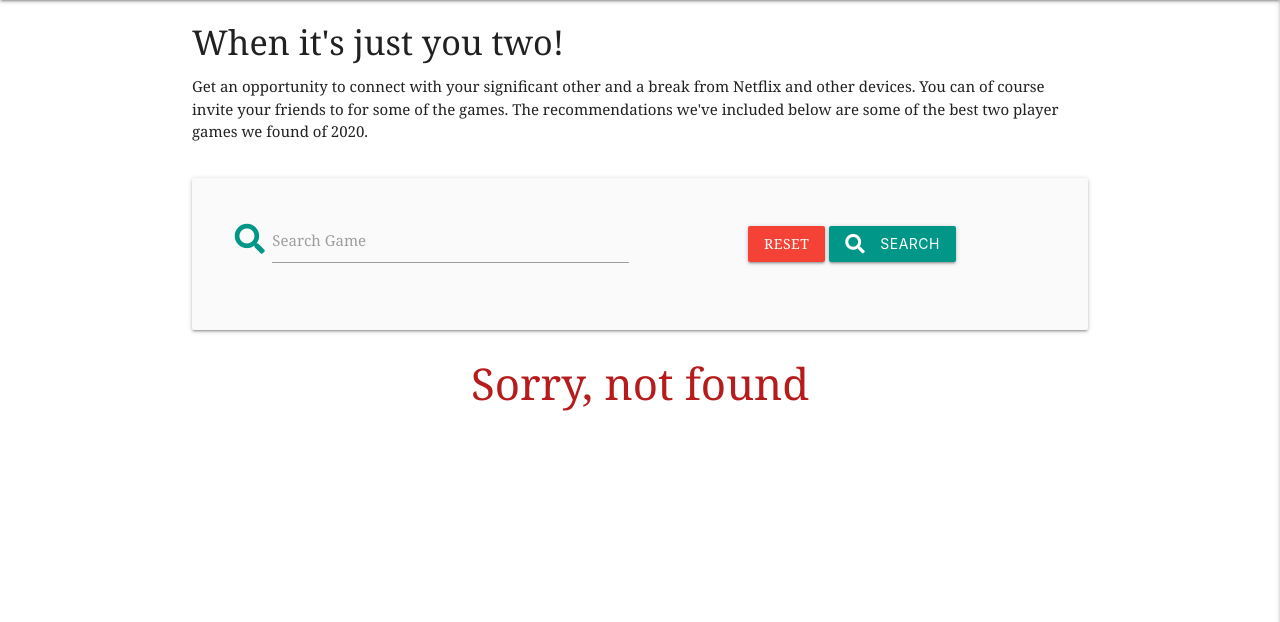
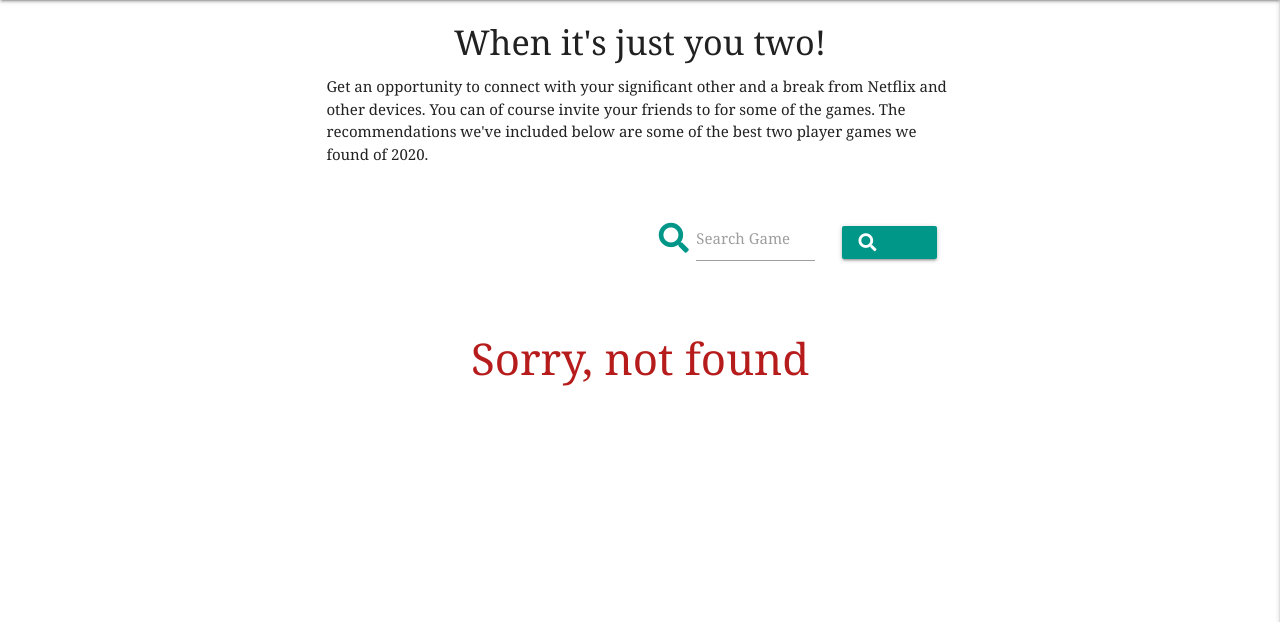
Before and after one commit to Code-Institute-Submissions/Tess2019-myReviewSite, a Flask app: page / in a window 1280 px wide. Shown: the part 64-686 px from the top of the page. Run offline with Flask 2, Linux system fonts and the light colour scheme; data that the repository does not hold is empty; some libraries are stand-ins or nearby versions.

Commit message:
edit search query

```diff
--- a/templates/boardgames.html
+++ b/templates/boardgames.html
@@ -2,30 +2,32 @@
 {% extends "base.html" %}
 {% block content %}
 
-    <h4>When it's just you two!</h4>
-    <div class=" row introduction">
+    <h4 class="center-align">When it's just you two!</h4>
+    <div class="container">
+        <div class="row introduction">
             <p>Get an opportunity to connect with your significant other and a break from Netflix and other devices. You can of course invite your friends to for some of the games.
             The recommendations we've included below are some of the best two player games we found of 2020.
             </p>
         </div>
 
 
-    <div class="row card-panel grey lighten-5">
-        <form action="{{ url_for('search')}}" method="post" class="col s12">
+    <div class="row ">
+            <form action="{{ url_for('search')}}" method="post" class="col s6 offset-s6">
                 <div class="row valign-wrapper center-align">
-                <div class="input-field col s12 m8">
+                    <div class="input-field col s12 s8">
                         <i class="fas fa-search prefix teal-text"></i>
                         <input type="text" name="query" id="query" minlength="2" class="validate" required>
                         <label for="query">Search Game</label>
                     </div>
                     <div class="col s12 m8">
-                    <a href="{{ url_for('get_boardgames')}}" class="red btn text-shadow">Reset</a>
-                    <button type="submit" class="teal btn text-shadow">
-                        <i class="fas fa-search left"></i>Search
+                        <!--<a href="{{ url_for('get_boardgames')}}" class="red btn text-shadow">Reset</a>-->
+                        <button type="submit" class="teal btn-small text-shadow">
+                            <i class="fas fa-search left small"></i>Search
                         </button>
                     </div>
                 </div>
             </form>
+
     </div>
 
     {% if boardgames|length > 0 %}
```
Lines whose indentation alone changed are shown as unchanged.
